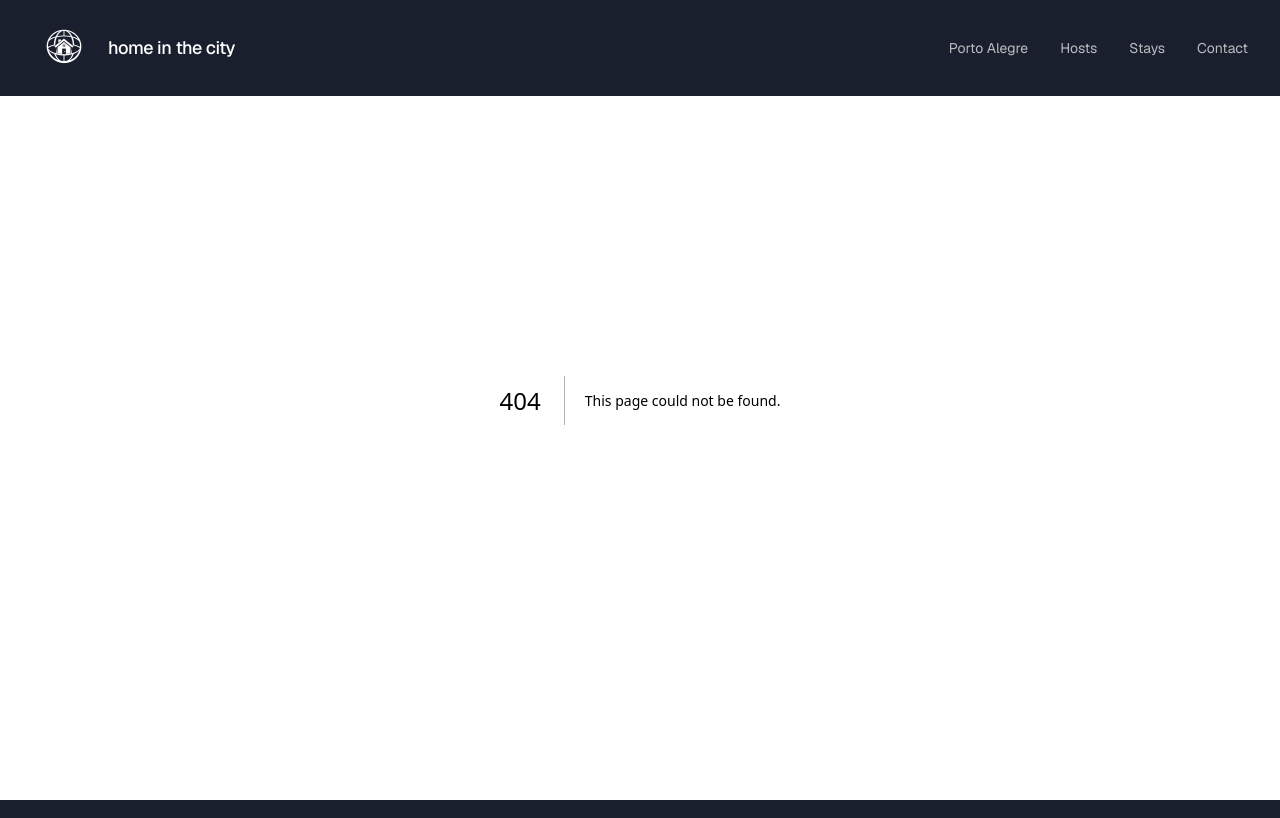
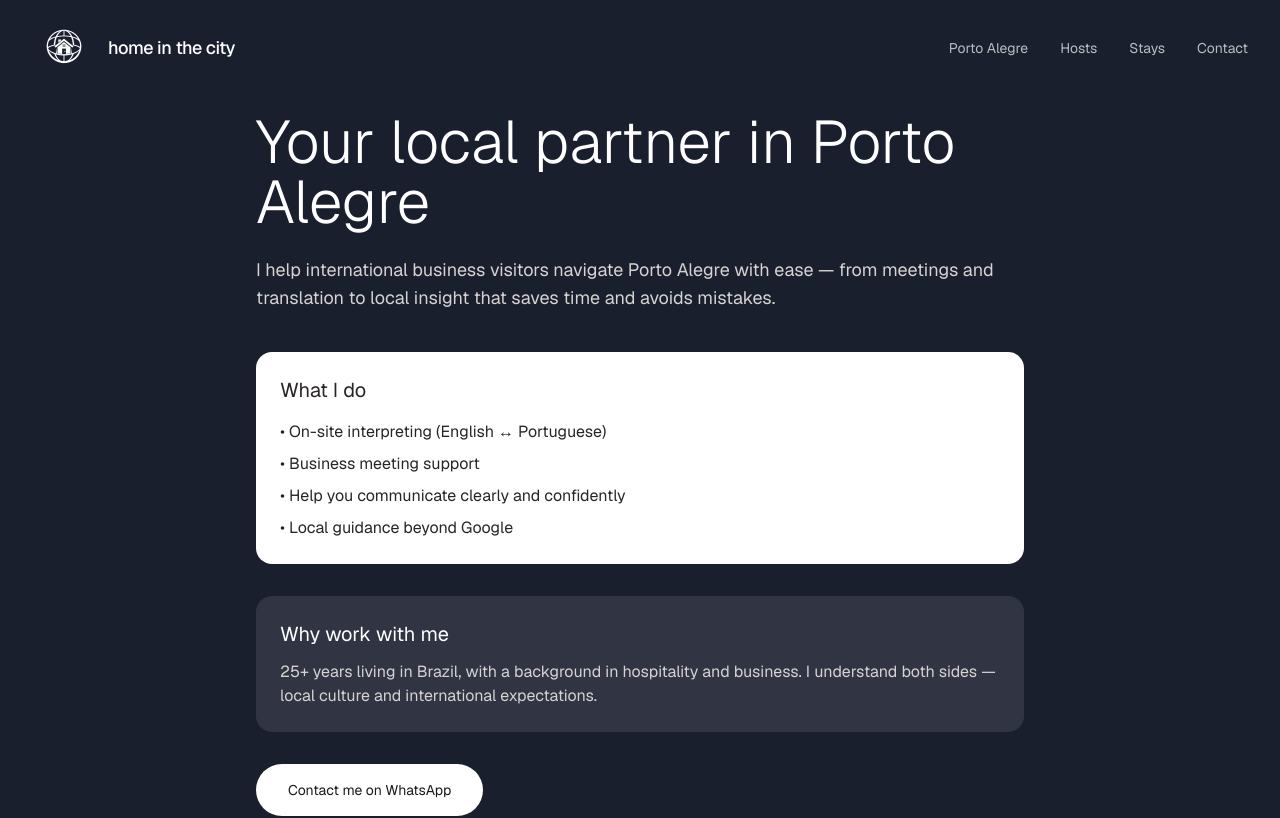
Before and after one commit to Armijnv/homeinthe-city, a Next.js app: page /profile in a window 1280 px wide. Before the commit this address had no page. Shown: the top 818 px of the page. Built offline with nearby package versions, Linux system fonts and the light colour scheme.

Commit message:
page for profile

```diff
--- /dev/null
+++ b/app/profile/page.tsx
@@ -0,0 +1,51 @@
+export default function ProfilePage() {
+  return (
+    <div className="min-h-screen bg-[#1a1f2e] text-white px-6 pt-28 pb-16">
+      <div className="max-w-3xl mx-auto">
+
+        {/* Headline */}
+        <h1 className="text-4xl md:text-6xl font-light mb-6">
+          Your local partner in Porto Alegre
+        </h1>
+
+        {/* Subline */}
+        <p className="text-lg text-stone-300 mb-10">
+          I help international business visitors navigate Porto Alegre with ease —
+          from meetings and translation to local insight that saves time and avoids mistakes.
+        </p>
+
+        {/* Trust block */}
+        <div className="bg-white text-stone-800 p-6 rounded-2xl mb-8">
+          <h2 className="text-xl mb-4">What I do</h2>
+          <ul className="space-y-2">
+            <li>• On-site interpreting (English ↔ Portuguese)</li>
+            <li>• Business meeting support</li>
+            <li>• Help you communicate clearly and confidently</li>
+            <li>• Local guidance beyond Google</li>
+          </ul>
+        </div>
+
+        {/* Why me */}
+        <div className="bg-white/10 p-6 rounded-2xl mb-8">
+          <h2 className="text-xl mb-3">Why work with me</h2>
+          <p className="text-stone-300">
+            25+ years living in Brazil, with a background in hospitality and business.
+            I understand both sides — local culture and international expectations.
+          </p>
+        </div>
+
+        {/* CTA */}
+        <div className="text-center md:text-left">
+          <a
+            href="https://wa.me/+5551997783369"
+            target="_blank"
+            className="inline-block bg-white text-stone-900 px-8 py-4 rounded-full text-sm hover:bg-stone-200 transition-colors"
+          >
+            Contact me on WhatsApp
+          </a>
+        </div>
+
+      </div>
+    </div>
+  );
+}
```
Also changed, not shown: app/brazil/porto-alegre/hosts/page.tsx (added), app/icon.png (added), 1 other file (tests, documents, lock files or other folders).
